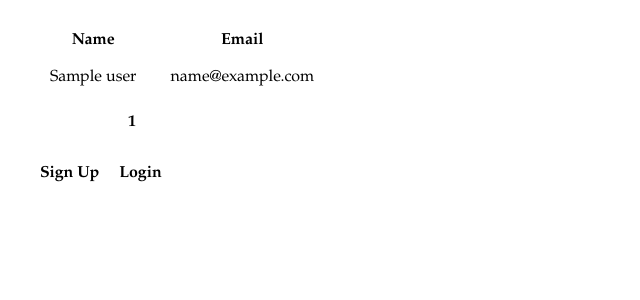
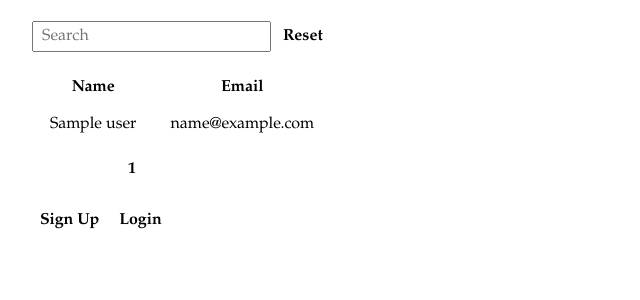
Before and after one commit to artaurus/mosk, a Flask app: template mosk/gen/templates/home.html in a window 1280 px wide. Shown: the part 70-370 px from the top of the page, without its empty margins (0-640 px from the left). Run offline with Flask 2, Linux system fonts and the light colour scheme; the template is opened without the code that fills it: most values are stand-ins (such as "Sample title", 1, 10 or a date in 2020).

Commit message:
add: search bar

```diff
--- a/mosk/gen/templates/home.html
+++ b/mosk/gen/templates/home.html
@@ -6,6 +6,11 @@
 {% endblock meta %}
 
 {% block content %}
+  <form action='' method='GET'>
+    <input name='search' placeholder='Search' type='text'>
+    <a href="{{ url_for('gen.home') }}" class='btn'>Reset</a>
+  </form>
+
   <table>
     <tr>
       <th>Name</th>
```
